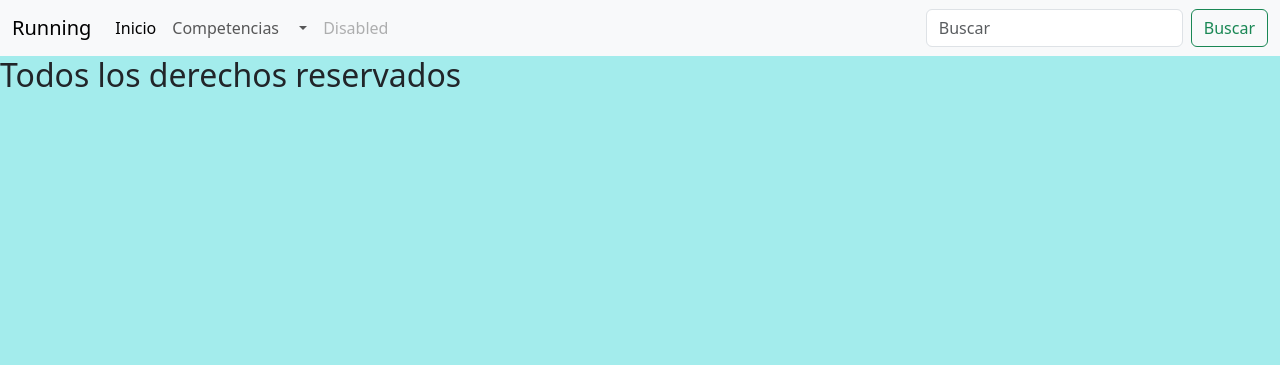
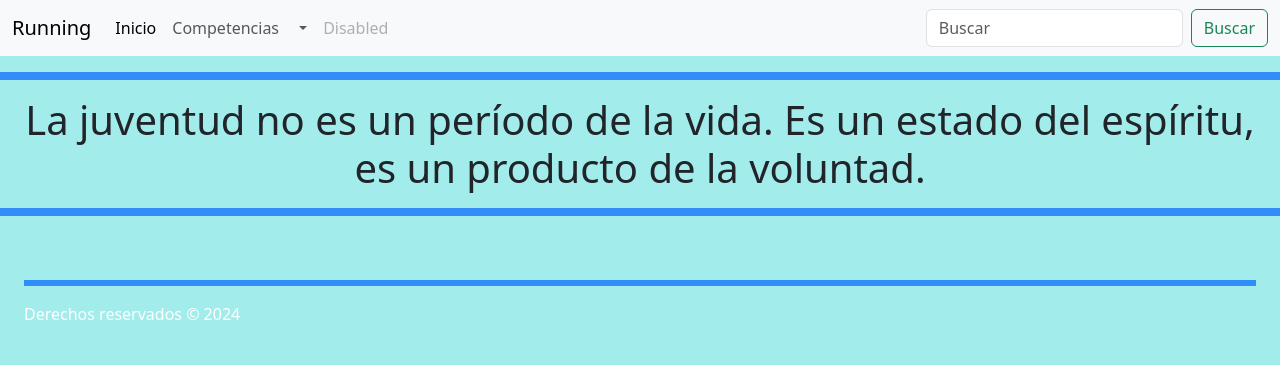
Before and after one commit to nestor2014/web_en_vercel, a Flask app: template templates/base.html in a window 1280 px wide. Shown: the top 365 px of the page. Run offline with Flask 3, Linux system fonts and the light colour scheme; the template is opened without the code that fills it, so the values that code supplies are empty.

Commit message:
Actualizacion de webn3

```diff
--- a/templates/base.html
+++ b/templates/base.html
@@ -15,6 +15,7 @@
 
 </head>
 
+
 <body>
 
     <!-- seccion de navegacion -->
@@ -24,9 +25,17 @@
     </header>
     <!-- seccion principal -->
     <main class="row">
-        {% block principal %}
 
-        {% endblock %}
+        <br>
+
+        <h1>
+        <hr class="border border-primary border-4 opacity-75">
+            <figure class="text-center">
+                La juventud no es un período de la vida. Es un estado del espíritu, es un producto de la voluntad.
+            </figure>
+        <hr class="border border-primary border-4 opacity-75">
+        </h1>
+        {% block principal %} {% endblock %}
 
     </main>
 
@@ -36,7 +45,7 @@
     </footer>
     <!-- script de boostrap -->
     <script src="https://cdn.jsdelivr.net/npm/bootstrap@5.3.3/dist/js/bootstrap.bundle.min.js" integrity="sha384-YvpcrYf0tY3lHB60NNkmXc5s9fDVZLESaAA55NDzOxhy9GkcIdslK1eN7N6jIeHz" crossorigin="anonymous"></script>
-  <!-- Compiled and minified JavaScript -->
+    <!-- Compiled and minified JavaScript -->
 
 </body>
 
--- a/templates/shared/footer.html
+++ b/templates/shared/footer.html
@@ -1,3 +1,21 @@
-<div>
-    <h2>Todos los derechos reservados </h2>
-</div>
+<footer class="text-white p-4">
+<hr class="border border-primary border-3 opacity-75">
+    <div class="col-md-6">
+         <p>Derechos reservados &copy; 2024</p>
+    </div>
+    <div class="container" class="col-md-4">
+        <div class="row">
+            <div class="col-md-6 text-md-right">
+                <a href="https://www.facebook.com/" class="text-white mr-3">
+                    <i class="fa-brands fa-square-facebook-f"></i>
+                </a>
+                <a href="https://twitter.com/?lang=en" class="text-white mr-3">
+                    <i class="fab fa-twitter"></i>
+                </a>
+                <a href="https://www.instagram.com/" class="text-white">
+                    <i class="fab fa-instagram"></i>
+                </a>
+            </div>
+        </div>
+    </div>
+</footer>
--- a/templates/shared/nav.html
+++ b/templates/shared/nav.html
@@ -34,4 +34,7 @@
             </form>
         </div>
     </div>
+
+
+
 </nav>
```
Also changed, not shown: templates/inicio.html (+38 -0 lines).
